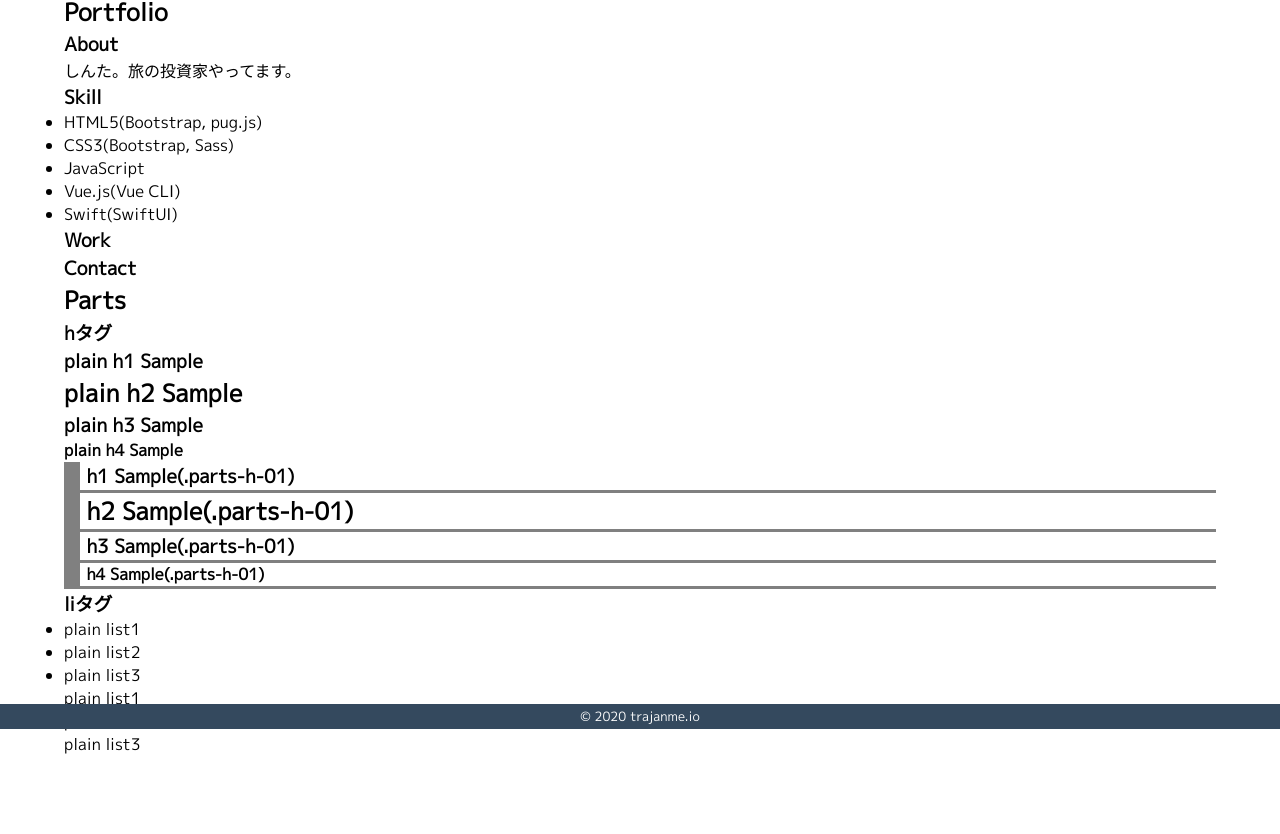
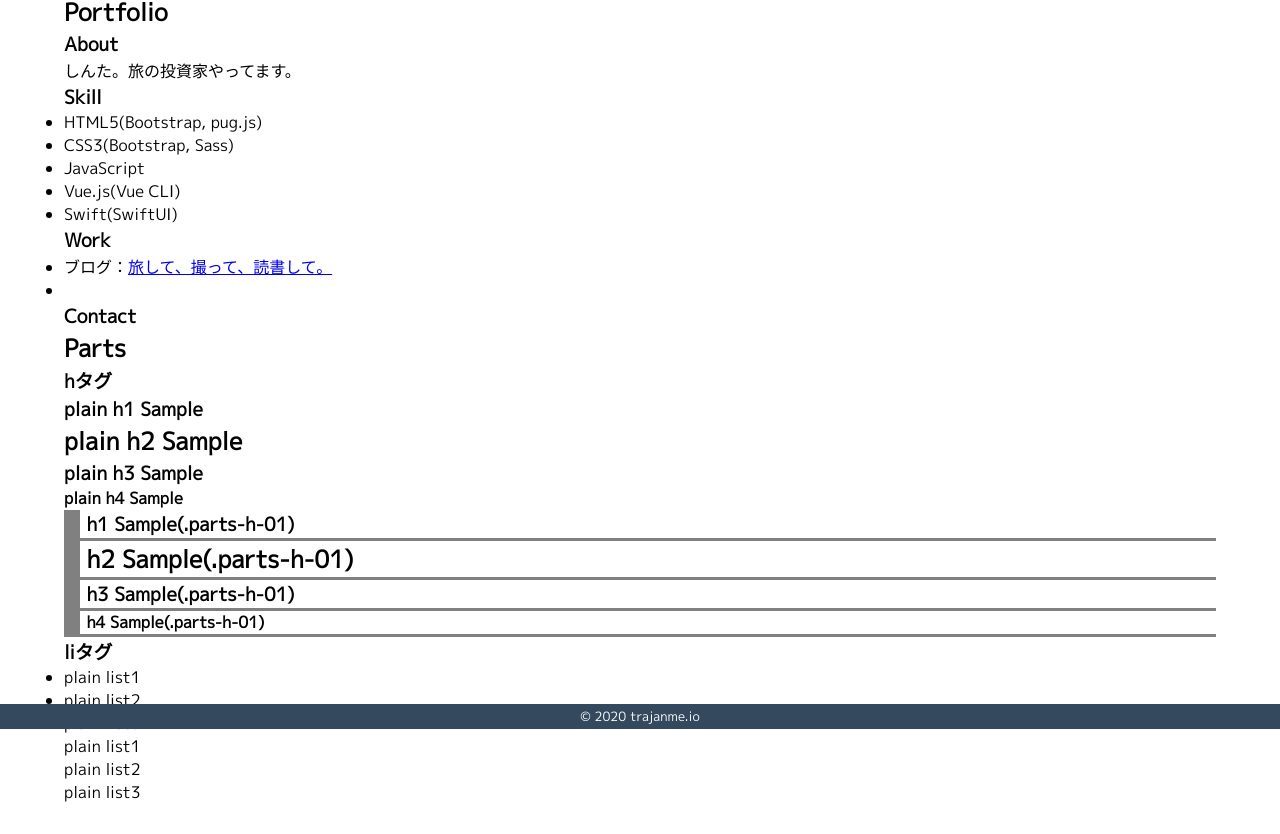
Before and after one commit to trajanme/trajanme.github.io, a plain HTML site: page index.html in a window 1280 px wide. Shown: the part 71-905 px from the top of the page. Before the commit the page ends 857 px from the top, so only its background shows below. Drawn offline with Linux system fonts and the light colour scheme; some packages are replaced by stand-ins of ours.

Commit message:
added work

```diff
--- a/index.html
+++ b/index.html
@@ -40,6 +40,12 @@
       </section>
       <section>
         <h3>Work</h3>
+        <p>
+          <ul>
+            <li>ブログ：<a href="https://matatabi.life">旅して、撮って、読書して。</a></li>
+            <li></li>
+          </ul>
+        </p>
       </section>
       <section>
         <h3>Contact</h3>
```
